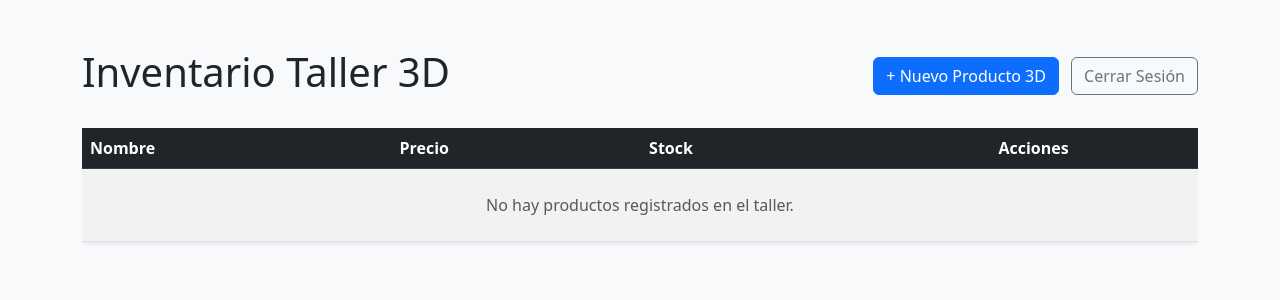
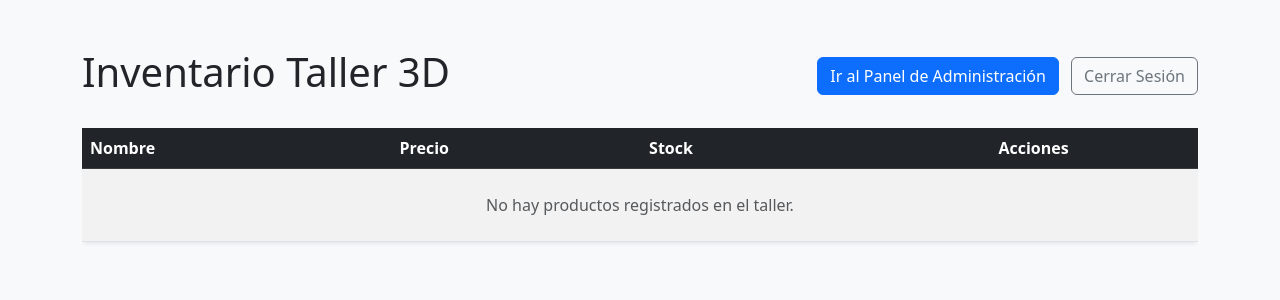
Before and after one commit to teof1986/taller_3d, a Django app: template inventario/templates/inventario/lista_productos.html in a window 1280 px wide. Shown: the top 300 px of the page. Run offline with Django 5.2, Linux system fonts and the light colour scheme; the template is opened without the code that fills it, so the values that code supplies are empty; the visitor is signed in with stand-in values (Sample User, id 1).

Commit message:
Usar rutas seguras directas para evitar NoReverseMatch

```diff
--- a/inventario/templates/inventario/lista_productos.html
+++ b/inventario/templates/inventario/lista_productos.html
@@ -14,7 +14,7 @@
             <h1>Inventario Taller 3D</h1>
             <div>
                 {% if user.is_authenticated and user.is_superuser %}
-                    <a href="{% url 'crear_producto' %}" class="btn btn-primary">+ Nuevo Producto 3D</a>
+                    <a href="/admin/" class="btn btn-primary">Ir al Panel de Administración</a>
                     <a href="/admin/logout/?next=/" class="btn btn-outline-secondary ms-2">Cerrar Sesión</a>
                 {% else %}
                     <a href="/admin/login/?next=/" class="btn btn-outline-primary">Ingresar como Admin</a>
@@ -43,8 +43,7 @@
                         <td>{{ producto.stock }}</td>
                         {% if user.is_authenticated and user.is_superuser %}
                             <td class="text-center">
-                                <a href="{% url 'editar_producto' producto.id %}" class="btn btn-sm btn-warning me-1">Editar</a>
-                                <a href="{% url 'eliminar_producto' producto.id %}" class="btn btn-sm btn-danger">Eliminar</a>
+                                <a href="/admin/" class="btn btn-sm btn-warning">Modificar en Admin</a>
                             </td>
                         {% endif %}
                     </tr>
```
